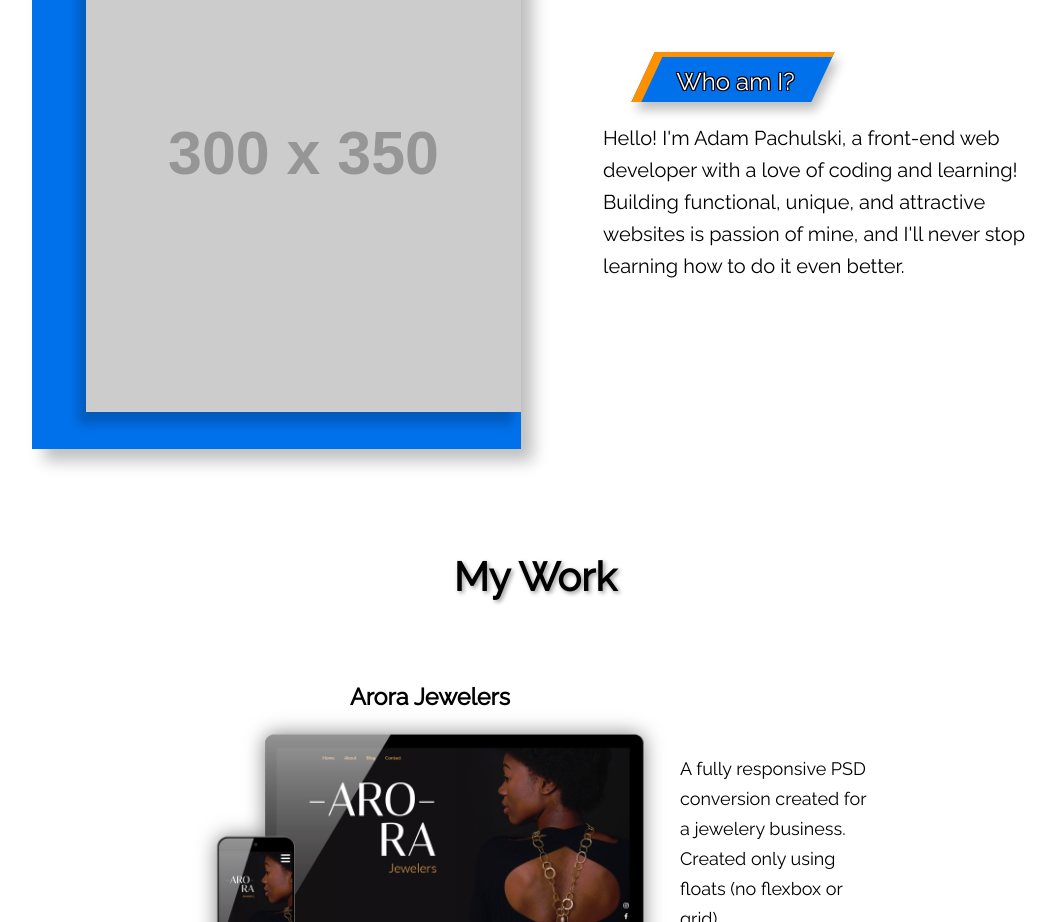
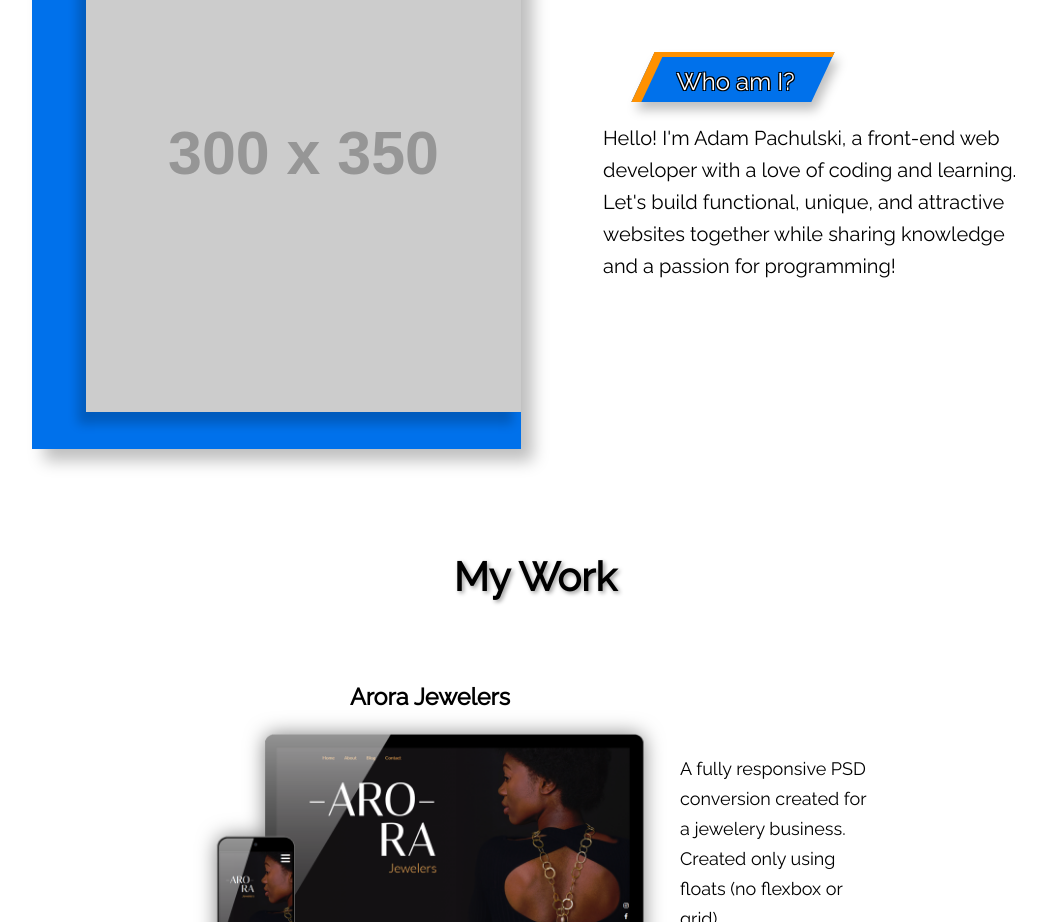
Before and after one commit to AdarrFX/my-portfolio, a plain HTML site: page index.html in a window 1280 px wide. Shown: the part 1080-2002 px from the top of the page, without its empty margins (105-1161 px from the left). Drawn offline with nearby package versions, Linux system fonts and the light colour scheme; placeholder pictures from the web are drawn by us; a web font is replaced by a local one.

Commit message:
Minor HTML edits

```diff
--- a/index.html
+++ b/index.html
@@ -47,7 +47,7 @@
                     </div>
                     <div class="about-box-text">
                         <div class=about-me-header><p class="stroke-text">Who am I?</p></div>
-                        <p class="about-me-text">Hello! I'm Adam Pachulski, a front-end web developer with a love of coding and learning! Building functional, unique, and attractive websites is passion of mine, and I'll never stop learning how to do it even better. </p>
+                        <p class="about-me-text">Hello! I'm Adam Pachulski, a front-end web developer with a love of coding and learning. Let's build functional, unique, and attractive websites together while sharing knowledge and a passion for programming!</p>
                         <div>
 
                         </div>
```
Also changed, not shown: 1 other file.
